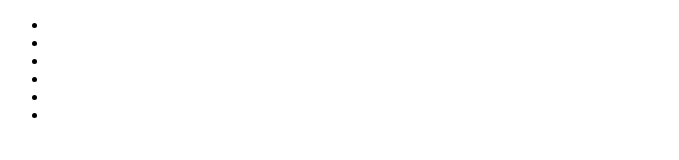
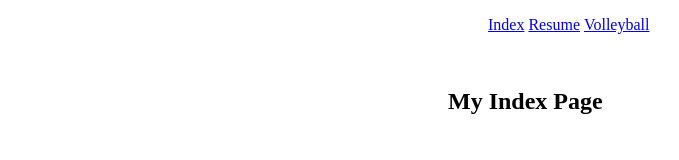
Before and after one commit to ysheptaIIT/project1, a plain HTML site: page index.html in a window 1280 px wide. Shown: the whole page, without its empty margins (0-679 px from the left). Drawn offline with Linux system fonts and the light colour scheme.

Commit message:
Update index.html

```diff
--- a/index.html
+++ b/index.html
@@ -1,19 +1,40 @@
 <!DOCTYPE html>
 <html lang="en">
 <head>
+<meta charset="UTF-8">
+<style>
+	ul li {
+		display:inline;
+	}
+	body{
+		margin:auto;
+		text-align:auto;
+		width:30%;
+	}
+</style>
   <title>Index</title>
   <meta charset="utf-8" />
+
 </head>
 <body>
-  <header>
-    <nav>
-      <ul>
-        <li><li>
-		    <li><li>
-		    <li><li>
-      </ul>
-    </nav>
-  </header>
+
+	  <header>
+		<nav>
+		  <ul >
+			<li >
+				<a href='index.html'>Index</a>
+			</li>
+			<li>
+				<a href='resume.html'>Resume</a>
+			</li>
+			<li>
+				<a href='vball.html'>Volleyball</a>
+			</li>
+		  </ul>
+		</nav>
+	  </header>
+	</br>
+	<h2 >My Index Page</h2>
 
 <section>
 
```
